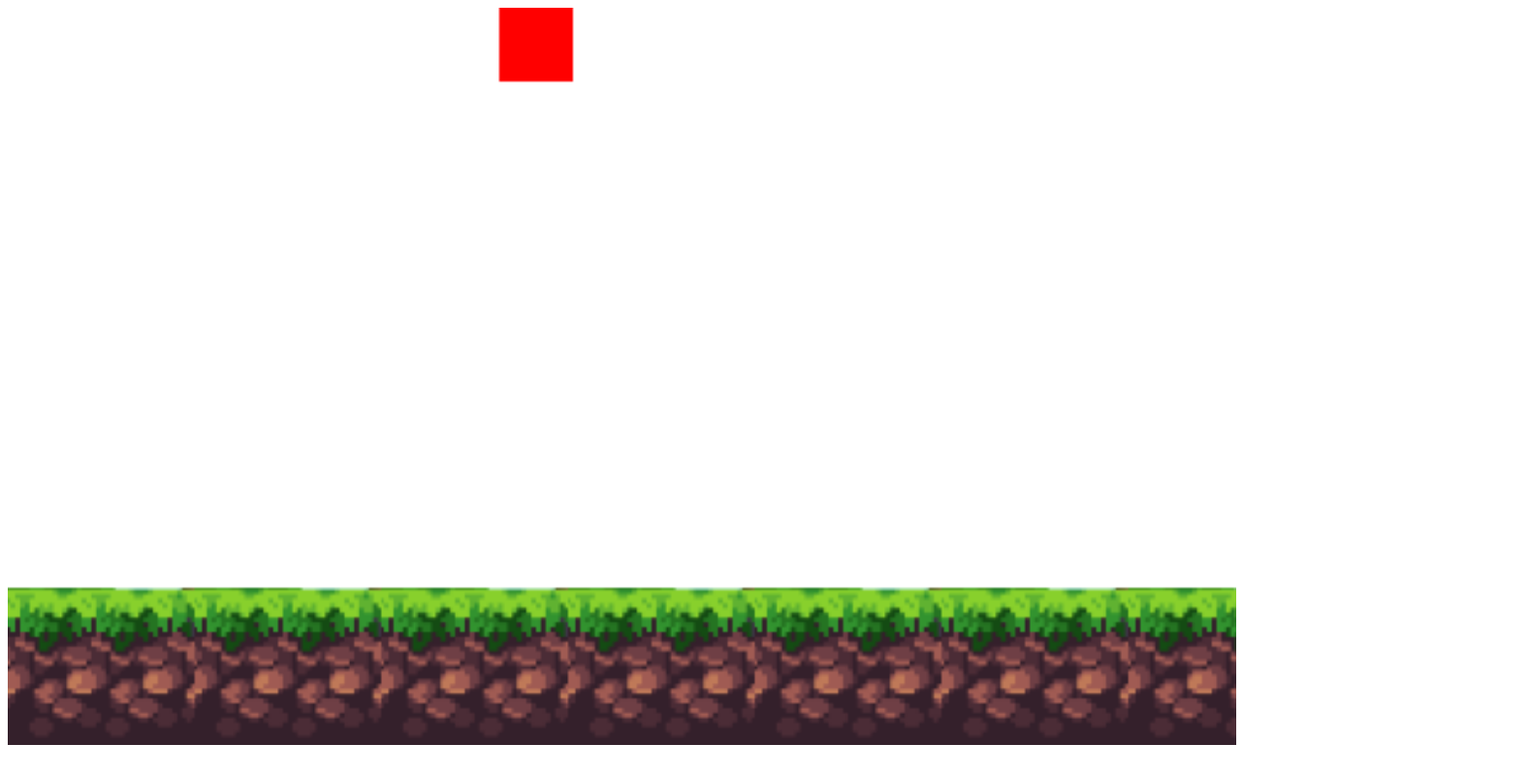
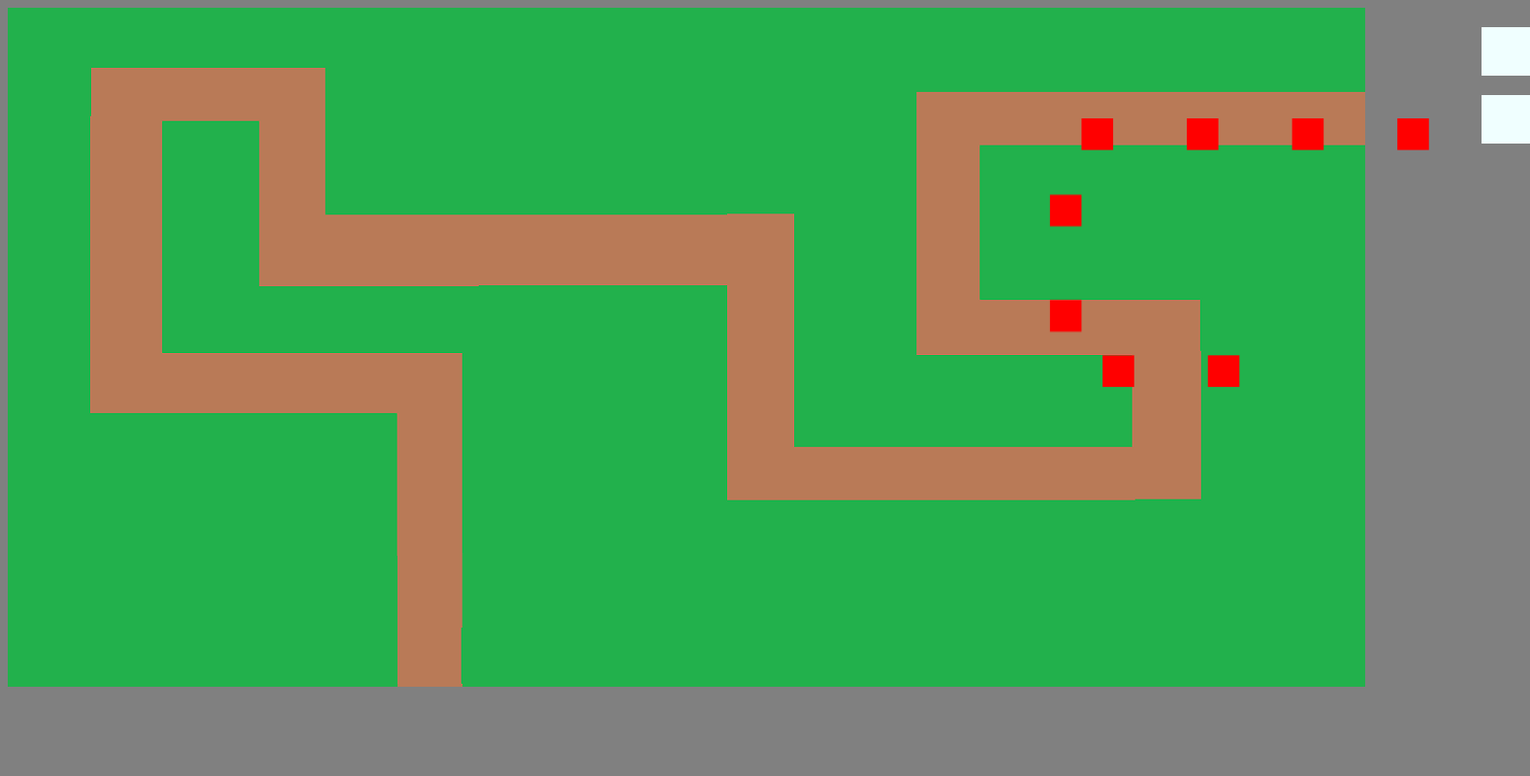
Before and after one commit to JensPatomella/Patomella-Jens-Programmering-Slutprojekt, a plain HTML site: page index.html in a window 1280 px wide. Shown: the whole page at 97% size, 1578 px wide, since content can reach past the window. Drawn offline with Linux system fonts and the light colour scheme.

Commit message:
Fixade flera enemies och lite mer

```diff
--- a/app.js
+++ b/app.js
@@ -1,29 +1,65 @@
 let canvas = document.querySelector("canvas")
-canvas.width = 500
-canvas.height = 300
+canvas.width = 1400
+canvas.height = 700
 let ctx = canvas.getContext('2d');
 
-let speed = 5
-let xPos = 200
-let yPos = 0
-const size = 30
-
-let keys = {
-    w: false,
-    a: false,
-    s: false,
-    d: false,
+let enemy = {
+  speed: 2.5,
+  turn: 0,
+  xPos: 1370,
+  yPos: 105,
+  size: 30,
 }
 
-document.onkeydown = function (e) {
-  console.log(e)
-  const key = e.key
-  keys[key] = true
+arrayEnemy = []
+
+for (i=0; i<10; i++){
+  enemy = {
+    speed: 2.5,
+    turn: 0,
+    xPos: 1370 + i*100,
+    yPos: 105,
+    size: 30,
+  }
+  arrayEnemy.push(enemy)
 }
 
-document.onkeyup = function (e) {
-  const key = e.key
-  keys[key] = false
+
+function pathWalk(n){
+  if (n.xPos == 990 && n.yPos == 105) {
+    n.turn = 1
+  }
+  if (n.xPos == 990 && n.yPos == 330) {
+    n.turn = 2
+  }
+  if (n.xPos == 1230 && n.yPos == 330) {
+    n.turn = 1
+  }
+  if (n.xPos == 1230 && n.yPos == 480) {
+    n.turn = 0
+  }
+  if (n.xPos == 790 && n.yPos == 480) {
+    n.turn = 3
+  }
+  if (n.xPos == 790 && n.yPos == 240) {
+    n.turn = 0
+  }
+  if (n.xPos == 300 && n.yPos == 240) {
+    n.turn = 3
+  }
+  if (n.xPos == 300 && n.yPos == 80) {
+    n.turn = 0
+  }
+  if (n.xPos == 120 && n.yPos == 80) {
+    n.turn = 1
+  }
+  if (n.xPos == 120 && n.yPos == 390) {
+    n.turn = 2
+  }
+  if (n.xPos == 430 && n.yPos == 390) {
+    n.turn = 1
+  }
+  return n.turn
 }
 
 function animate() {
@@ -31,40 +67,32 @@ function animate() {
   // Rensar gammalt visuellt innehåll
   ctx.clearRect(0, 0, canvas.width, canvas.height)
 
+  arrayEnemy.forEach(enemy => {
 
-  // Sätt nya läget genom att kolla vilka knappar som är nedtryckta.
-  if (keys.a && xPos !== 0) {
-    xPos -= speed
+
+  //left
+  if (pathWalk(enemy) == 0) {
+    enemy.xPos -= enemy.speed
   }
-  if (keys.d && xPos !== canvas.width - size) {
-    xPos += speed
+  //down
+  if (pathWalk(enemy) == 1) {
+    enemy.yPos += enemy.speed
   }
-  if (keys.w && yPos !== 0) {
-    yPos -= speed
+  //right
+  if (pathWalk(enemy) == 2) {
+    enemy.xPos += enemy.speed
   }
-  if (keys.s && yPos <= groundLevel- size) {
-    yPos += speed
+  //up
+  if (pathWalk(enemy) == 3) {
+    enemy.yPos -= enemy.speed
   }
 
-  // Den röda kvadraten ritas i sitt nya läge
+
   ctx.fillStyle = "red"
-  ctx.fillRect(xPos, yPos, size, size)
-  drawGround()
+  ctx.fillRect(enemy.xPos, enemy.yPos, enemy.size, enemy.size)
+
+  });
   window.requestAnimationFrame(animate)
 }
 
 window.requestAnimationFrame(animate)
-
-const tileWidth = 76
-const tileHeight = 64
-const groundLevel = canvas.height - tileHeight
-
-
-const img = document.getElementById("tile")
-
-function drawGround() {
-
-  for (let index = 0; index < canvas.width / tileWidth; index++) {
-    ctx.drawImage(img, index * tileWidth, groundLevel)
-  }
-}
--- a/index.html
+++ b/index.html
@@ -8,7 +8,13 @@
 </head>
 <body>
     <img id="tile" src="resources/tile.png" style="display: none">
-    <canvas id="canvas">
+    <div id="bing">
+    <canvas id="canvas"></canvas>
+    <div id="cont">
+        <div class="towerBox"></div>
+        <div class="towerBox"></div>
+    </div>
+    </div>
     <script src="app.js"></script>
 </body>
 
--- a/style.css
+++ b/style.css
@@ -1,3 +1,29 @@
+html {
+    background-color: grey;
+}
+
 #canvas {
     height: 95vh;
+    background-image: url(map1.png);
+    background-repeat: no-repeat;
 }
+
+#bing {
+    display: flex;
+    flex-direction: row;
+}
+
+#cont {
+    display: flex;
+    flex-direction: column;
+    width: 100%;
+    align-items: center;
+
+}
+
+.towerBox {
+    margin-top: 20px;
+    width: 50px;
+    height: 50px;
+    background-color: azure;
+}
```
Also changed, not shown: map1.png (added), resources/tile.png (deleted).
